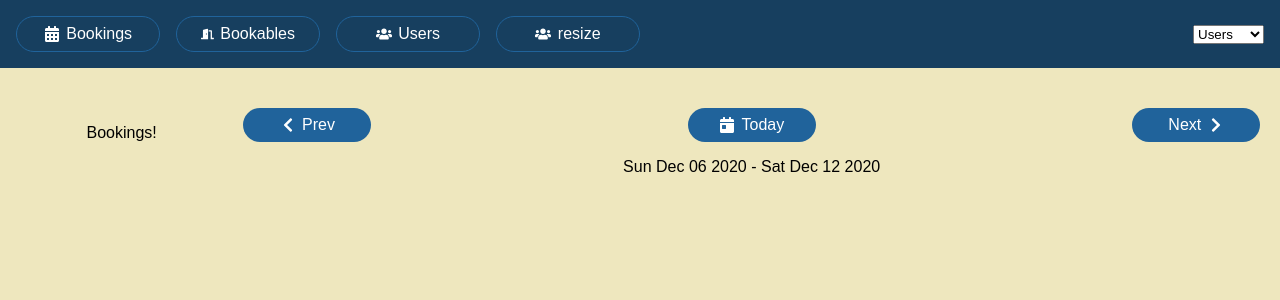
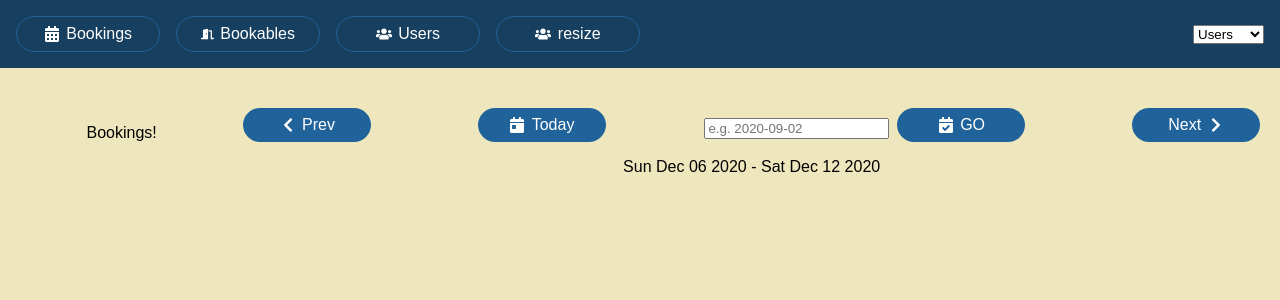
Before and after one commit to dabeat70s/rhiaPC, a React (Create React App) app: page /bookings in a window 1280 px wide. Shown: the top 300 px of the page. Built offline with nearby package versions, Linux system fonts and the light colour scheme; data requests are answered from the project's data file.

Commit message:
useRef example

```diff
--- a/src/components/Bookables/BookablesList.js
+++ b/src/components/Bookables/BookablesList.js
@@ -1,11 +1,10 @@
-import React, { useReducer, Fragment, useEffect } from "react"; //minus uyseState
+import React, { useReducer, Fragment, useEffect, useRef } from "react"; //minus uyseState
 import { bookables, sessions, days } from "../../static.json";
 import { FaArrowRight } from "react-icons/fa";
-
+import Spinner from "../UI/Spinner";
 import reducer from "./reducer";
 
 import getData from "../../utils/api";
-import Spinner from "../UI/Spinner";
 
 const initialState = {
   group: "Rooms",
@@ -19,8 +18,14 @@ const initialState = {
 export default function BookablesList() {
   const [state, dispatch] = useReducer(reducer, initialState);
 
-  const { group, bookableIndex, bookables,
-    hasDetails, isLoading, error } = state;
+  const {
+    group,
+    bookableIndex,
+    bookables,
+    hasDetails,
+    isLoading,
+    error,
+  } = state;
 
   //const [group, setGroup] = useState("Kit");
   const bookablesInGroup = bookables.filter((b) => b.group === group);
@@ -31,18 +36,36 @@ export default function BookablesList() {
   const bookable = bookablesInGroup[bookableIndex];
   //const [hasDetails, setHasDetails] = useState(false);
 
-  useEffect(() =>{
-    dispatch({type: "FETCH_BOOKABLES_REQUEST"});
+  //const timerRef = useRef(null);
+  const nextButtonRef = useRef();
+
+  useEffect(() => {
+    dispatch({ type: "FETCH_BOOKABLES_REQUEST" });
     getData("http://localhost:3001/bookables")
-    .then(bookables => dispatch({
-      type:"FETCH_BOOKABLES_SUCCESS",
-      payload: bookables
-    }))
-    .catch(error=> dispatch({
-      type:"FETCH_BOOKABLES_ERROR",
-      payload: error
-    }));
+      .then((bookables) =>
+        dispatch({
+          type: "FETCH_BOOKABLES_SUCCESS",
+          payload: bookables,
+        })
+      )
+      .catch((error) =>
+        dispatch({
+          type: "FETCH_BOOKABLES_ERROR",
+          payload: error,
+        })
+      );
   }, []);
+
+  // useEffect(() => {
+  //   timerRef.current = setInterval(() => {
+  //     dispatch({ type: "NEXT_BOOKABLE" });
+  //   }, 3000);
+  //   return stopPresentation;
+  // }, []);
+
+  // function stopPresentation() {
+  //   clearInterval(timerRef.current);
+  // }
 
   function changeGroup(event) {
     dispatch({
@@ -61,6 +84,7 @@ export default function BookablesList() {
       type: "SET_BOOKABLE",
       payload: selectedIndex,
     });
+    nextButtonRef.current.focus();
   }
   function nextBookable() {
     dispatch({ type: "NEXT_BOOKABLE" });
@@ -69,10 +93,14 @@ export default function BookablesList() {
     dispatch({ type: "TOGGLE_HAS_DETAILS" });
   }
   if (error) {
-    return <p className="loading-text">{error.message}</p>
+    return <p className="loading-text">{error.message}</p>;
   }
   if (isLoading) {
-    return<p className="loading-text" ><Spinner/> Loading Bookables...</p>
+    return (
+      <p className="loading-text">
+        <Spinner /> Loading Bookables...
+      </p>
+    );
   }
   return (
     <Fragment>
@@ -94,7 +122,12 @@ export default function BookablesList() {
           ))}
         </ul>
         <p>
-          <button className="btn" onClick={nextBookable} autoFocus>
+          <button
+            className="btn"
+            onClick={nextBookable}
+            ref={nextButtonRef}
+            autoFocus
+          >
             <FaArrowRight />
             <span>Next</span>
           </button>
@@ -115,6 +148,9 @@ export default function BookablesList() {
                   />
                   Show Details
                 </label>
+                {/* <button className="btn" onClick={stopPresentation}>
+                  Stop
+                </button> */}
               </span>
             </div>
             <p>{bookable.notes}</p>
--- a/src/components/Bookings/WeekPicker.js
+++ b/src/components/Bookings/WeekPicker.js
@@ -1,10 +1,19 @@
-import {useReducer} from "react";
+import {useReducer, useState} from "react";
 import reducer from "./weekReducer";
 import {getWeek} from "../../utils/date-wrangler";
-import {FaChevronLeft, FaCalendarDay, FaChevronRight} from "react-icons/fa";
+import {FaChevronLeft, FaCalendarDay, FaChevronRight, FaCalendarCheck} from "react-icons/fa";
 
 export default function WeekPicker ({date}) {
   const [week, dispatch] = useReducer(reducer, date, getWeek);
+
+  // const textboxRef = useRef();  //not prefered
+  function goToDate () {
+    dispatch({
+      type: "SET_DATE",
+      payload: dateText //textboxRef.current.value
+    })
+  }
+  const [dateText, setDateText] = useState("");
 
   return (
     <div>
@@ -25,6 +34,26 @@ export default function WeekPicker ({date}) {
           <span>Today</span>
         </button>
 
+        <span>
+          <input
+          //onKeyPress={ (e)  => e.code === "Enter1" ? goToDate() : console.log(e.code)}
+          onKeyDown={ (e)  => e.key === "Enter" ? goToDate() : null}
+          type="text"
+         // ref={textboxRef} not prefered
+         value= {dateText}
+         onChange={(e) => setDateText(e.target.value)}
+          placeholder="e.g. 2020-09-02"
+          //defaultValue="2021-01-01"
+          />
+          <button
+          className="go btn"
+          onClick={goToDate}
+          >
+            <FaCalendarCheck/>
+            <span>GO</span>
+          </button>
+        </span>
+
         <button
           className="btn"
           onClick={() => dispatch({type: "NEXT_WEEK"})}
--- a/src/components/Resize/Resize.js
+++ b/src/components/Resize/Resize.js
@@ -8,8 +8,8 @@ export default function Resize() {
 
   useEffect(()=> {
     function DisplayText(){
-      var num = window.innerWidth < 300 ?
-      0 : window.innerWidth < 700 ? 1 : 2;
+      var num = window.innerWidth < 700 ?
+      0 : window.innerWidth < 1300 ? 1 : 2;
       setSizeText(num);
     }
     window.addEventListener("resize", DisplayText) ;
--- a/src/components/Users/UsersList.js
+++ b/src/components/Users/UsersList.js
@@ -14,7 +14,7 @@ export default function UsersList() {
     // fetch("http://localhost:3001/users")
     //   .then(resp => resp.json())
     //   .then(data => setUsers(data));
-    getData("http://localhost:3001/users1")
+    getData("http://localhost:3001/users")
       // .then(resp => resp.json())
       .then((data) => {
         setUsers(data);
```
